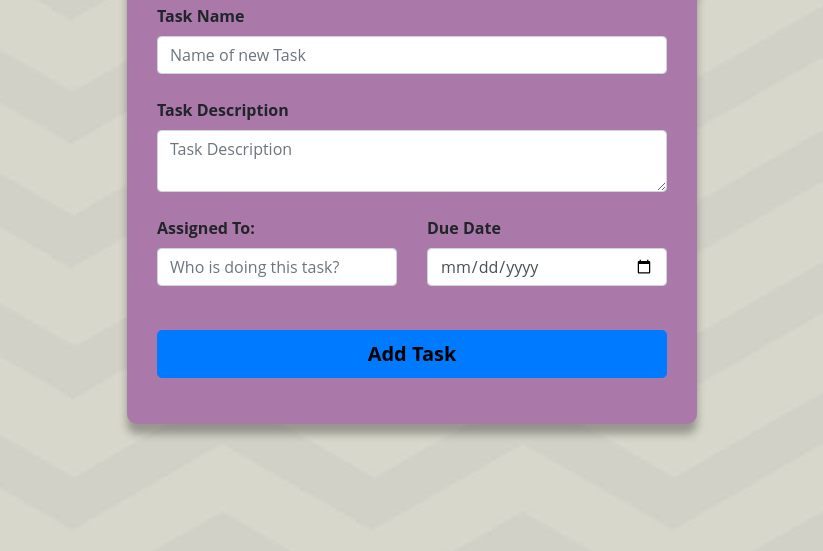
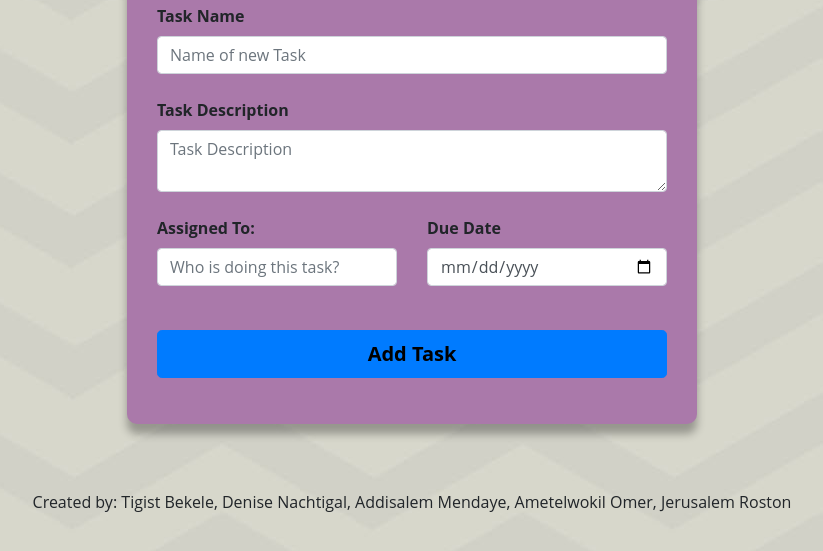
Before and after one commit to DeNacht/genusafinal, a website with bundled scripts: page index.html in a window 1280 px wide. Shown: the part 239-790 px from the top of the page, without its empty margins (228-1051 px from the left). Built offline with nearby package versions, Linux system fonts and the light colour scheme.

Commit message:
final update

```diff
--- a/index.html
+++ b/index.html
@@ -89,6 +89,12 @@
                 </ul>
             </div>
         </section>
+
+        <div class="row" style="justify-content:center;" id="group">
+            <footer>
+                Created by: Tigist Bekele, Denise Nachtigal, Addisalem Mendaye, Ametelwokil Omer, Jerusalem Roston
+            </footer>
+        </div>
     </div>
 
     <script type='text/javaScript' src="./js/taskManager.js"> </script>
--- a/style.css
+++ b/style.css
@@ -69,3 +69,7 @@ body {
 #status {
   display: none;
 }
+
+#group {
+  align-content: center;
+}
```
